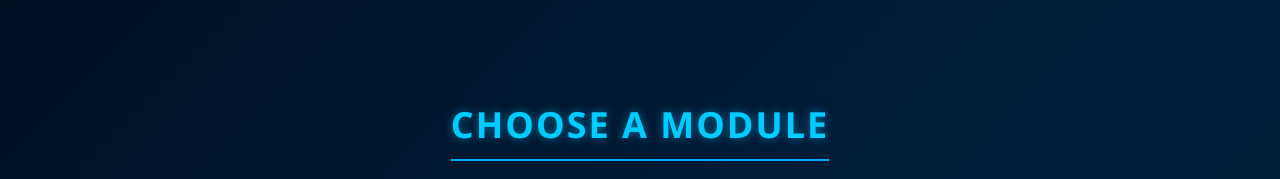
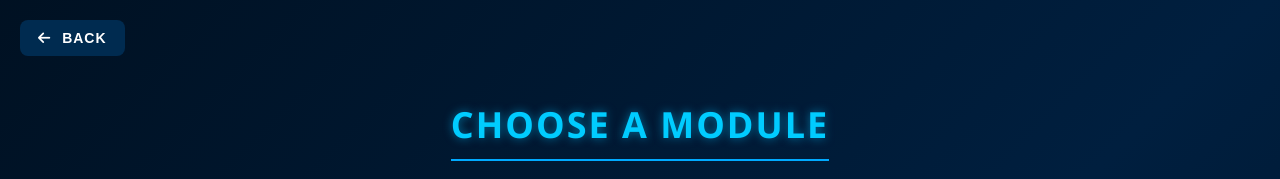
Before and after one commit to Theorist18/Characterz, a plain HTML site: page index.html in a window 1280 px wide. Shown: the top 179 px of the page. Drawn offline with Linux system fonts and the light colour scheme.

Commit message:
Update index.html

```diff
--- a/index.html
+++ b/index.html
@@ -31,8 +31,6 @@
       50% { background-position: 100% 50%; }
       100% { background-position: 0% 50%; }
     }
-
-
 
     h1 {
       margin-top: 60px;
@@ -97,11 +95,41 @@
       margin-top: 8px;
       opacity: 0.8;
     }
+
+    .back-button {
+      position: absolute;
+      top: 20px;
+      left: 20px;
+      background: #002b50;
+      border: none;
+      color: #fff;
+      padding: 10px 18px;
+      font-size: 14px;
+      border-radius: 8px;
+      cursor: pointer;
+      text-transform: uppercase;
+      font-weight: bold;
+      letter-spacing: 1px;
+      transition: background 0.3s ease, transform 0.2s ease;
+      z-index: 999;
+    }
+
+    .back-button:hover {
+      background: #0080c0;
+      transform: scale(1.05);
+    }
+
+    .back-button i {
+      margin-right: 6px;
+    }
   </style>
 </head>
 <body>
 
-
+  <!-- Back Button -->
+  <button class="back-button" onclick="history.back()">
+    <i class="fas fa-arrow-left"></i> Back
+  </button>
 
   <h1>Choose a Module</h1>
 
```
